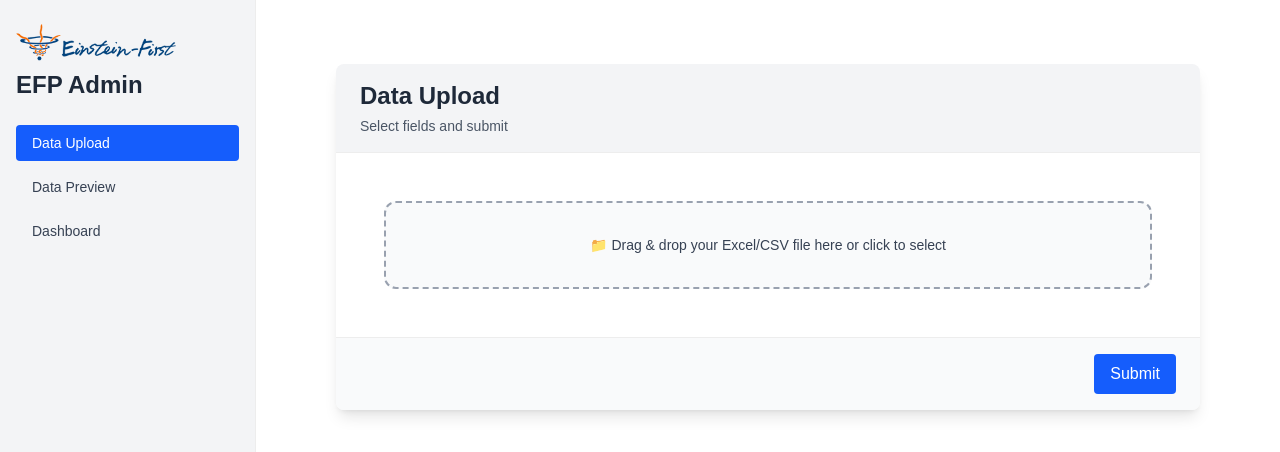
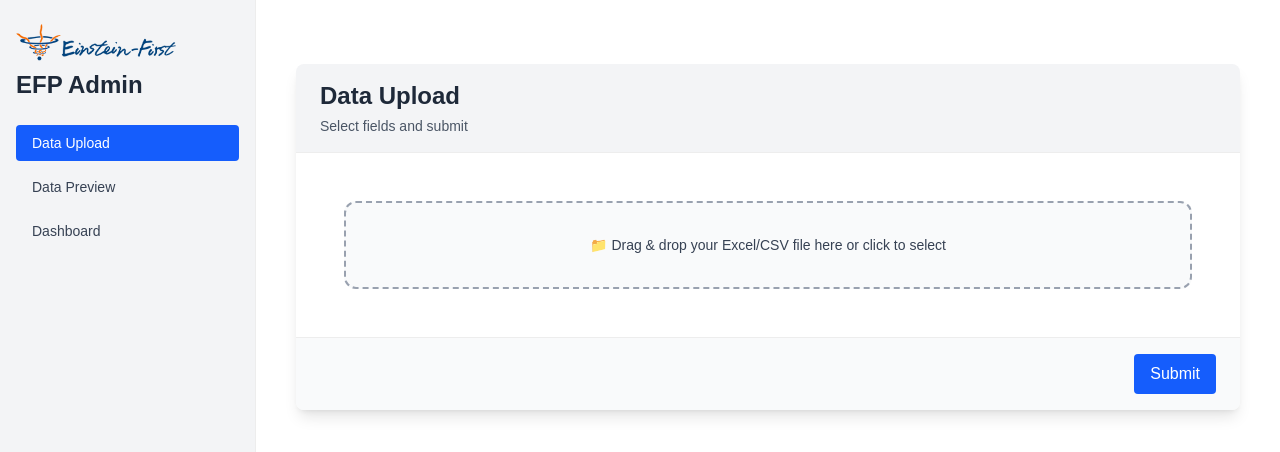
Before and after one commit to Nandani-06/capstoneGroup8, a Next.js app in the folder client/: page /upload in a window 1280 px wide. Shown: the top 452 px of the page. Built offline with nearby package versions, Linux system fonts and the light colour scheme.

Commit message:
Fixed the size of the upload component

```diff
--- a/client/app/upload/page.tsx
+++ b/client/app/upload/page.tsx
@@ -26,8 +26,8 @@ export default function UploadPage() {
   }
 
   return (
-    <div className="max-w-4xl mx-auto py-10 px-4">
-      <section className="bg-white rounded-lg shadow-lg overflow-hidden">
+    <div className="mx-auto py-10 px-4">
+      <section className="bg-white rounded-lg shadow-lg overflow-hidden ">
         <header className="bg-gray-100 px-6 py-4 border-b">
           <h1 className="text-2xl font-semibold text-gray-800">Data Upload</h1>
           <p className="mt-1 text-sm text-gray-600">Select fields and submit</p>
```
